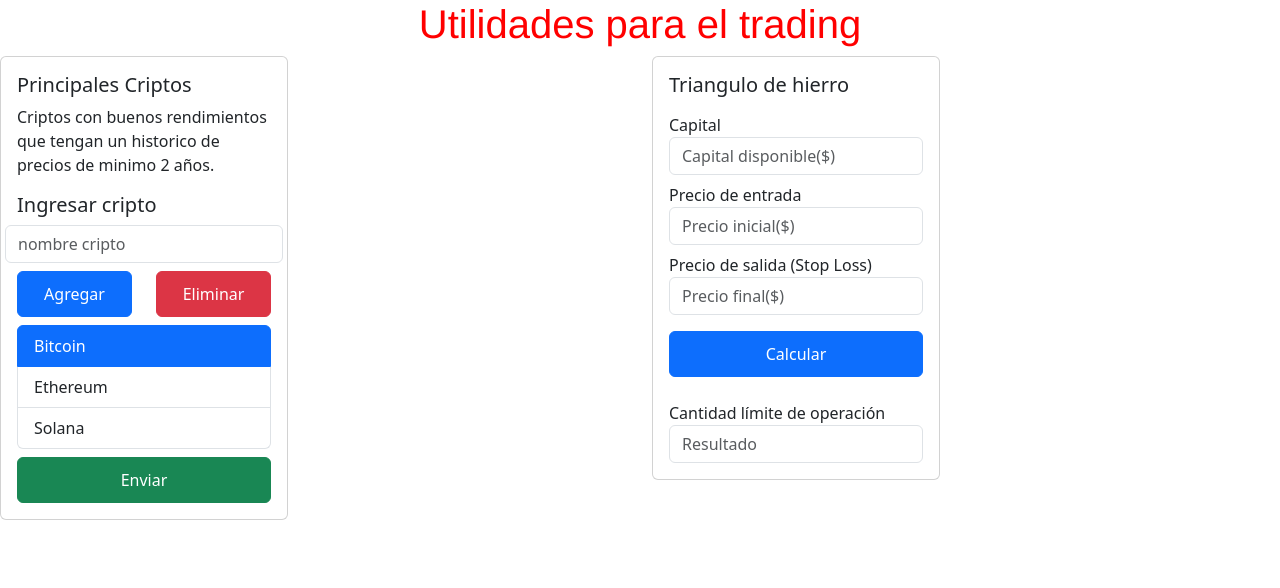
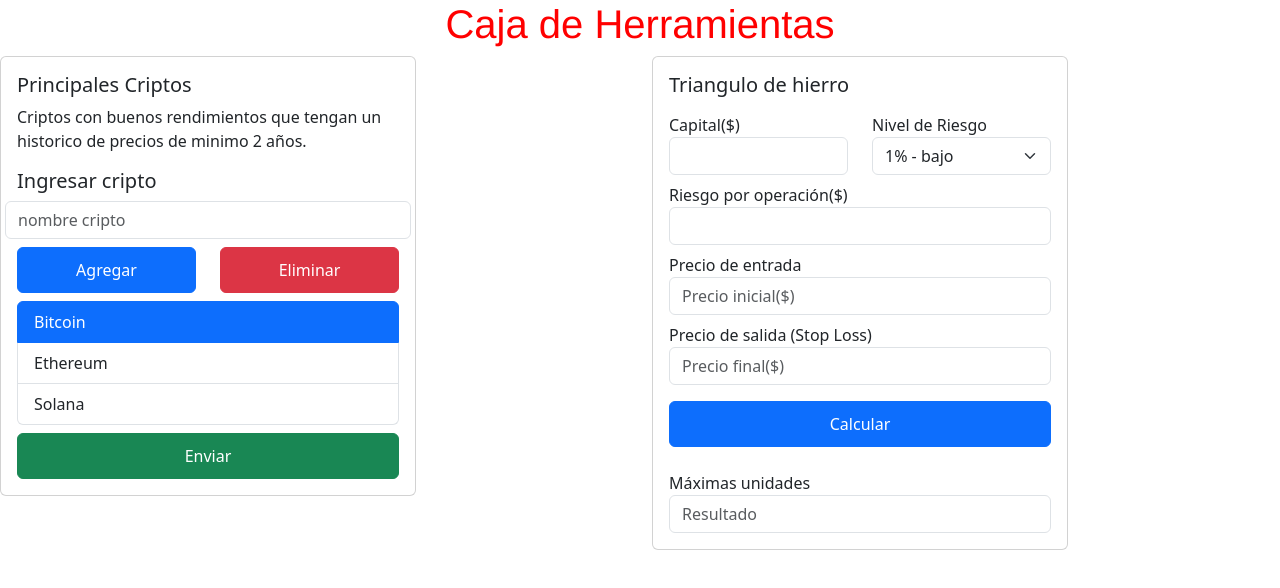
Before and after one commit to alanqp22/react_practice, a React app: page / in a window 1280 px wide. Shown: the top 588 px of the page. Built offline with nearby package versions, Linux system fonts and the light colour scheme; the HTML template or start-up script is replaced by a standard one.

Commit message:
Se implementó la herramienta del triangulo de hierro para gestionar el riesgo

```diff
--- a/src/App.tsx
+++ b/src/App.tsx
@@ -1,15 +1,13 @@
 import CriptosList from "./CriptosList";
 import TrianguloHierro from "./TrianguloHierro";
 
-type Props = {};
-
-function App({}: Props) {
+function App() {
   return (
     <>
       <h1
         style={{ color: "red", fontFamily: "helvetica", textAlign: "center" }}
       >
-        Utilidades para el trading
+        Caja de Herramientas
       </h1>
       <div className="row">
         <div className="col-6">
--- a/src/TrianguloHierro.tsx
+++ b/src/TrianguloHierro.tsx
@@ -1,14 +1,14 @@
-import { ChangeEvent, useState } from "react";
+import { ChangeEvent, useId, useState } from "react";
 import Card, { BodyCard } from "./components/Card";
 import Button from "./components/Button";
 
-type Props = {};
-
-function TrianguloHierro({}: Props) {
+function TrianguloHierro() {
   const [capital, setCapital] = useState("");
   const [cantidadMax, setCantidadMax] = useState("");
   const [pini, setPini] = useState("");
   const [pfini, setPfini] = useState("");
+  const [riesgo, setRiesgo] = useState("0.01");
+  const riesgoSelectedId = useId();
 
   const handleCapitalChange = (e: ChangeEvent<HTMLInputElement>) =>
     setCapital(e.target.value);
@@ -17,7 +17,7 @@ function TrianguloHierro({}: Props) {
   const handlePfiniChange = (e: ChangeEvent<HTMLInputElement>) =>
     setPfini(e.target.value);
   const handleClickCalculo = () => {
-    const maximoRiesgo = parseFloat(capital) * 0.01;
+    const maximoRiesgo = parseFloat(capital) * parseFloat(riesgo);
 
     setCantidadMax(`${maximoRiesgo / (parseFloat(pini) - parseFloat(pfini))}`);
   };
@@ -27,13 +27,39 @@ function TrianguloHierro({}: Props) {
         <BodyCard title="Triangulo de hierro" />
         <div className="row">
           <div className="col-12 mb-2">
-            <label htmlFor="">Capital</label>
+            <div className="row">
+              <div className="col-6">
+                <label htmlFor="">Capital($)</label>
+                <input
+                  type="number"
+                  className="form-control"
+                  value={capital}
+                  onChange={handleCapitalChange}
+                />
+              </div>
+              <div className="col-6">
+                <label htmlFor={riesgoSelectedId}>Nivel de Riesgo</label>
+                <select
+                  value={riesgo}
+                  onChange={(e) => setRiesgo(e.target.value)}
+                  name=""
+                  id={riesgoSelectedId}
+                  className="form-select"
+                >
+                  <option value="0.01">1% - bajo</option>
+                  <option value="0.02">2% - moderado</option>
+                  <option value="0.03">3% - alto</option>
+                </select>
+              </div>
+            </div>
+          </div>
+          <div className="col-12 mb-2">
+            <label htmlFor="">Riesgo por operación($) </label>
             <input
+              value={parseFloat(riesgo) * parseFloat(capital)}
               type="number"
+              readOnly
               className="form-control"
-              placeholder="Capital disponible($)"
-              value={capital}
-              onChange={handleCapitalChange}
             />
           </div>
           <div className="col-12 mb-2">
@@ -63,7 +89,7 @@ function TrianguloHierro({}: Props) {
           text="Calcular"
           typeBtn="primary"
         />
-        <label className="mt-4">Cantidad límite de operación</label>
+        <label className="mt-4">Máximas unidades</label>
         <input
           value={cantidadMax}
           type="text"
--- a/src/components/Card.tsx
+++ b/src/components/Card.tsx
@@ -5,9 +5,9 @@ interface CardProps {
 }
 
 const Card = (props: CardProps) => {
-  let { children } = props;
+  const { children } = props;
   return (
-    <div className="card" style={{ width: "18rem" }}>
+    <div className="card" style={{ width: "26rem" }}>
       <div className="card-body">{children}</div>
     </div>
   );
@@ -18,7 +18,7 @@ interface BodyProps {
   text?: string;
 }
 export function BodyCard(props: BodyProps) {
-  let { text, title } = props;
+  const { text, title } = props;
   return (
     <>
       <h5 className="card-title">{title}</h5>
```
